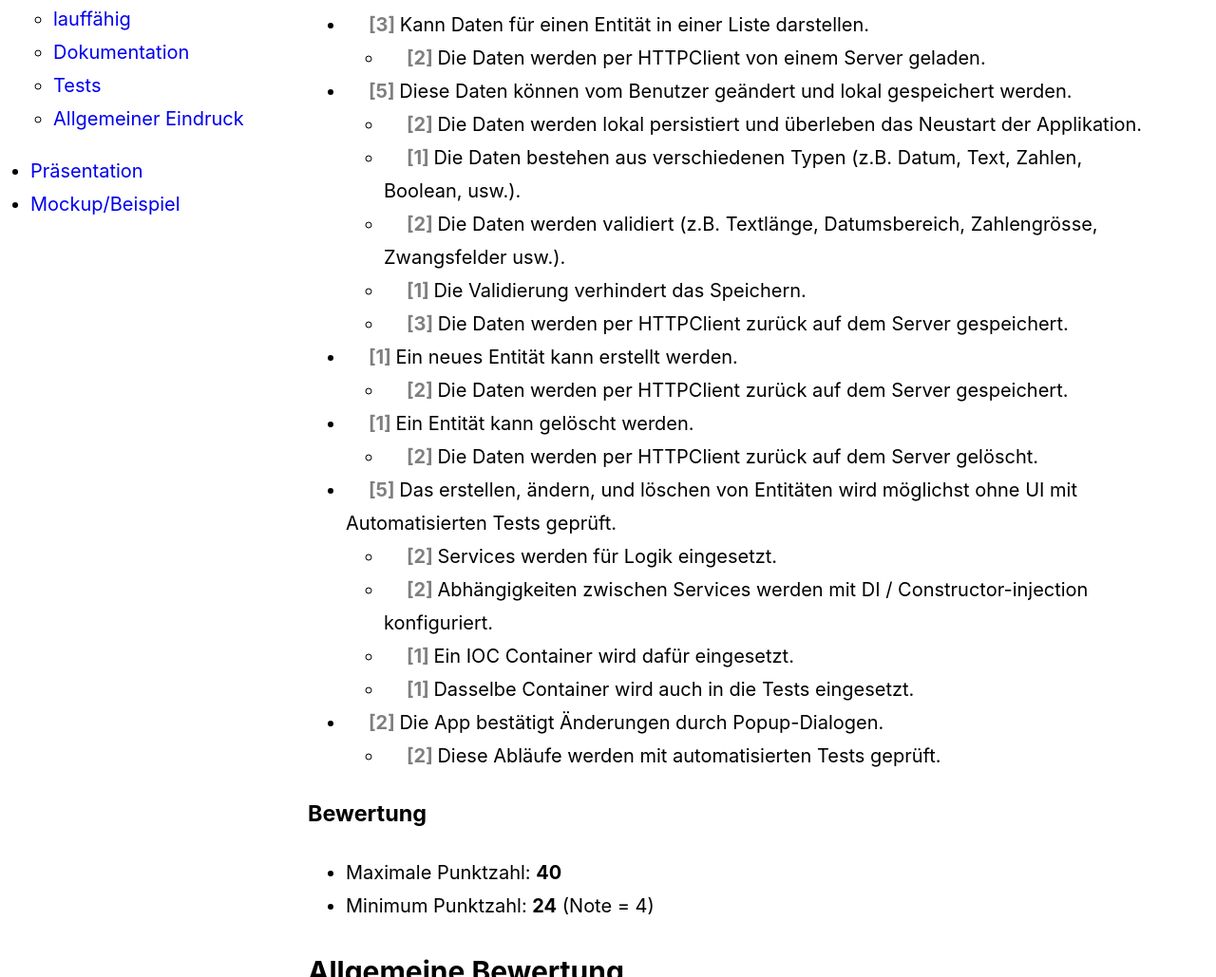
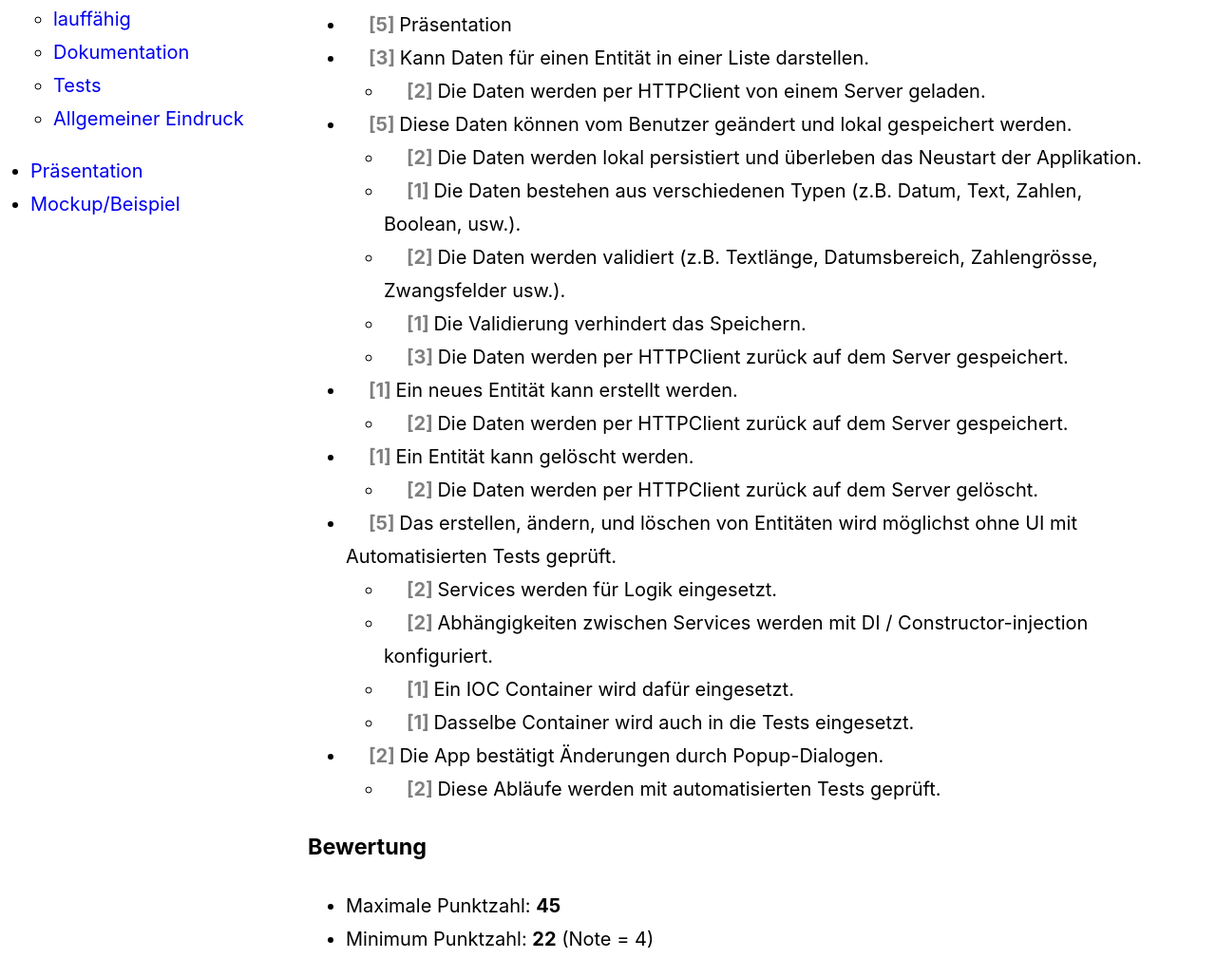
Before and after one commit to mvonballmo/APE_Docs, a website: page mlz.html in a window 1280 px wide. Shown: the part 255-1284 px from the top of the page at 95% size. Drawn offline with Linux system fonts and the light colour scheme.

Commit message:
Update points and add presentation as criterium

```diff
--- a/mlz.html
+++ b/mlz.html
@@ -84,6 +84,7 @@
     <h2 id="bewertung-aspekte">Funktionale Anforderungen</h2>
     <p>Es soll ein App mit folgenden Eingenschaften geben:</p>
     <ul class="requirements">
+      <li class="fivePoints">Präsentation</li>
       <li class="threePoints">Kann Daten für einen Entität in einer Liste darstellen.</a>
         <ul>
           <li class="twoPoints">Die Daten werden per HTTPClient von einem Server geladen.</li>
@@ -124,8 +125,8 @@
     </ul>
     <h3>Bewertung</h3>
     <ul>
-      <li>Maximale Punktzahl: <strong>40</strong></li>
-      <li>Minimum Punktzahl: <strong>24</strong> (Note = 4)</li>
+      <li>Maximale Punktzahl: <strong>45</strong></li>
+      <li>Minimum Punktzahl: <strong>22</strong> (Note = 4)</li>
     </ul>
     <h2 id="allgemeine-bewertung">Allgemeine Bewertung</h2>
     <h3 id="architektur">Architektur</h3>
```
